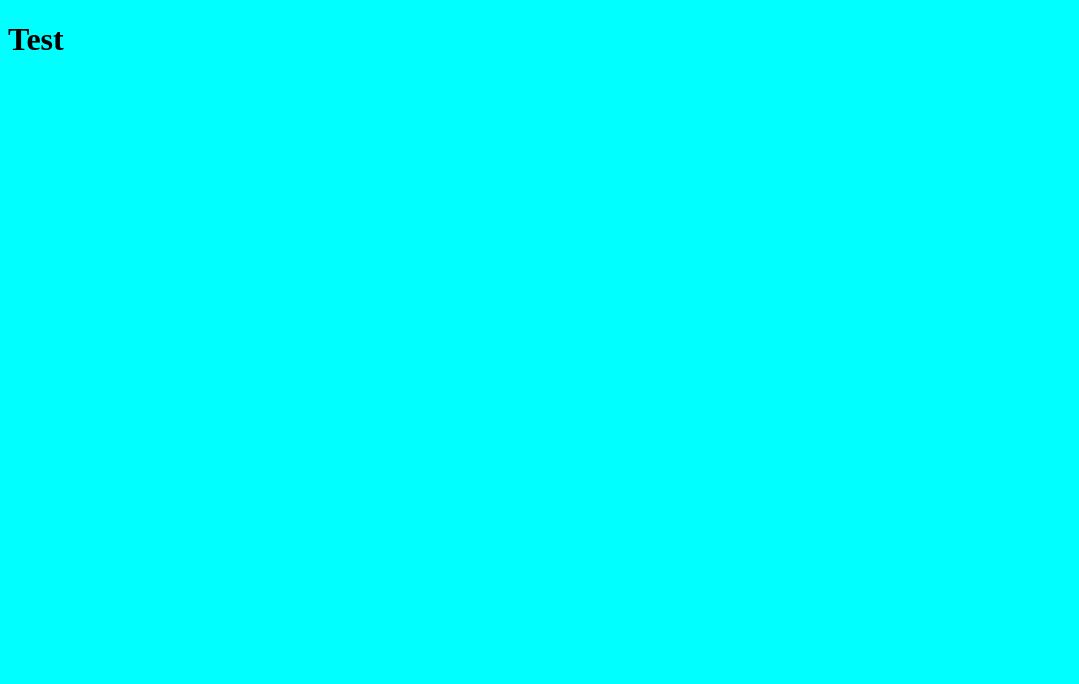
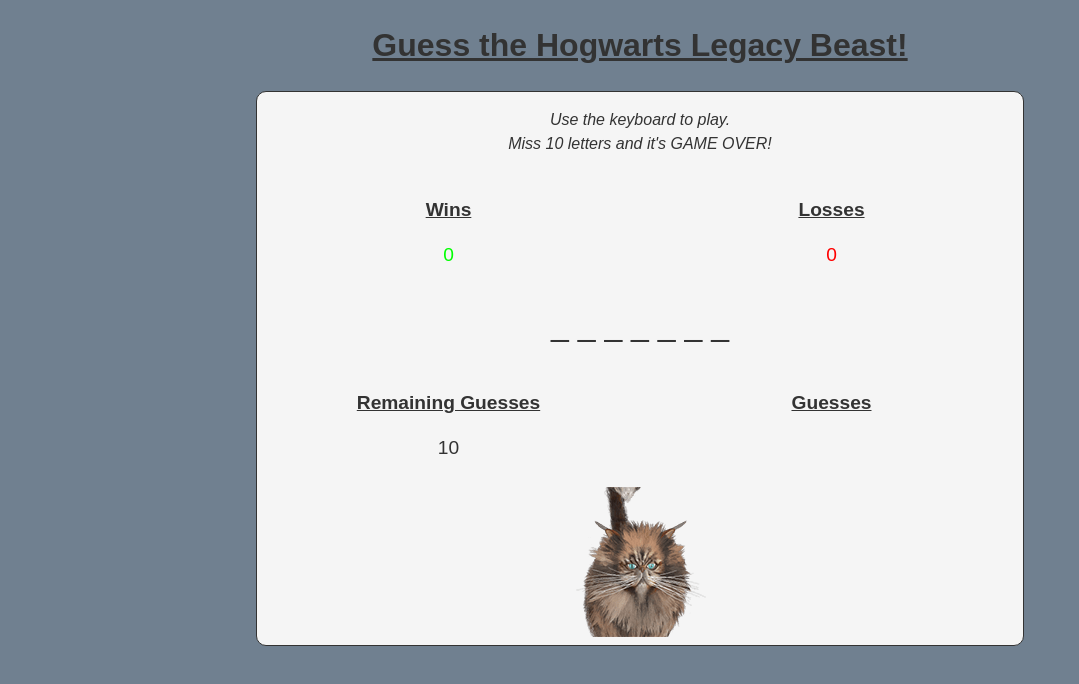
Before and after one commit to chriscdaniel/HMgame, a plain HTML site: page index.html in a window 1280 px wide. Shown: the whole page, without its empty margins (0-1079 px from the left). Drawn offline with Linux system fonts and the light colour scheme.

Commit message:
Game completed!

```diff
--- a/index.html
+++ b/index.html
@@ -8,8 +8,47 @@
     <title>Hangman Game</title>
 </head>
 <body>
+    <main>
 
-<h1 id="test">Test</h1>
+     <h1>Guess the Hogwarts Legacy Beast!</h1>
+
+     <section class="game-container">
+        <p id="instructions">
+            Use the keyboard to play. <br>
+            Miss 10 letters and it's GAME OVER!
+        </p>
+
+        <div>
+            <h2>Wins</h2>
+            <p id="wins-count">0</p>
+        </div>
+
+        <div>
+            <h2>Losses</h2>
+            <p id="losses-count">0</p>
+        </div>
+
+        <p id="hidden-word"></p>
+
+        <div>
+            <h2>Remaining Guesses</h2>
+            <p id="guesses-count"></p>
+        </div>
+
+        <div>
+            <h2>Guesses</h2>
+            <p id="guesses"></p>
+        </div>
+
+        <div id="image-div">
+        </div>
+     </section>
+
+
+
+
+     </main>
+
 
     <script type="text/javascript" src="./script.js"></script>
 </body>
--- a/script.js
+++ b/script.js
@@ -1 +1,138 @@
-alert("test");
+var winsCountElem = document.getElementById('wins-count')
+var lossesCountElem = document.getElementById('losses-count')
+var hiddenWordElem = document.getElementById('hidden-word')
+var guessesCountElem = document.getElementById('guesses-count')
+var guessesElem = document.getElementById('guesses')
+var imageDivElem = document.getElementById('image-div')
+
+var answers = ['diricawl', 'fwooper', 'hippogriff', 'jobberknoll', 'kneazle', 'mooncalf', 'niffler', 'puffskein', 'unicorn']
+var alphabet = "abcdefghijklmnopqrstuvwxyz";
+var winsCount = 0;
+var lossesCount = 0;
+var guessesCount = 10;
+var guesses = [];
+var previousWordIndex = -1;
+var currentWord = "";
+var hiddenWord = "";
+
+function getNewWordIndex() {
+    var newWordIndex = Math.floor(Math.random() * answers.length);
+
+    while (previousWordIndex === newWordIndex) {
+        newWordIndex = Math.floor(Math.random() * answers.length)
+    }
+
+    return newWordIndex;
+}
+
+function createHiddenWord() {
+    var newHiddenWord = "";
+
+    for (var i = 0; i <currentWord.length; i++) {
+        newHiddenWord += "_";
+    }
+
+    return newHiddenWord;
+}
+
+function updateHiddenWord(userGuess) {
+    var hiddenWordLetters = hiddenWord.split("");
+
+    for (var i = 0; i <currentWord.length; i++) {
+       if(currentWord[i] === userGuess) {
+           hiddenWordLetters[i] = userGuess;
+        }
+    }
+
+    hiddenWord = hiddenWordLetters.join("");
+}
+
+function formatHiddenWord() {
+    return hiddenWord.split("").join(" ");
+}
+
+function updateWins() {
+    winsCount++;
+    winsCountElem.textContent = winsCount;
+}
+
+function updateLosses() {
+    lossesCount++;
+    lossesCountElem.textContent = lossesCount;
+}
+
+function playAgain(msg) {
+    var playAgain = confirm(msg);
+
+    if (playAgain) {
+        startGame();
+    } else {
+      document.removeEventListener("keyup" , playGame);
+    }
+}
+
+function resetGame() {
+    guessesCount = 10;
+    guesses = [];
+    hiddenWord = "";
+    previousWordIndex = getNewWordIndex();
+}
+
+function startGame() {
+    resetGame();
+
+    // Set the words
+    currentWord = answers[previousWordIndex];
+    console.log({currentWord});
+    hiddenWord = createHiddenWord();
+    currentImage = "/images/" + currentWord + ".png";
+    console.log({currentImage});
+
+    // Update the DOM
+    hiddenWordElem.textContent = formatHiddenWord();
+    guessesCountElem.textContent = guessesCount;
+    guessesElem.textContent = guesses.join(", ");
+    imageDivElem.innerHTML = "<img src=' " + currentImage + "'width='150' height='150'/>";
+
+    // Listen for user guesses
+    document.addEventListener("keyup" , playGame);
+}
+
+function playGame(event) {
+    var userGuess = event.key.toLowerCase();
+    var isValidGuess = alphabet.includes(userGuess);
+
+    if (isValidGuess) {
+        var isInCurrentWord = currentWord.includes(userGuess);
+
+        if(isInCurrentWord) {
+            updateHiddenWord(userGuess);
+            hiddenWordElem.textContent = formatHiddenWord();
+
+            var userWon = !hiddenWord.includes("_")
+
+            if(userWon) {
+                updateWins();
+                playAgain("WINNER! You are awesome! Play again?");
+            }
+
+            } else {
+                var hasPreviouslyGuessed = guesses.includes(userGuess);
+
+                if(!hasPreviouslyGuessed) {
+                guessesCount--;
+                guessesCountElem.textContent = guessesCount;
+
+            if (guessesCount === 0) {
+                updateLosses();
+                playAgain("GAME OVER! Don't suck next time, lol! Play again?");
+            } else {
+                guesses.push(userGuess);
+                guessesElem.textContent = guesses.join(", ");
+                }
+            }
+        }
+    }
+}
+
+startGame();
--- a/style.css
+++ b/style.css
@@ -1,3 +1,79 @@
-html {
-    background-color: aqua;
+*,
+*::before,
+after {
+    box-sizing: border-box;
 }
+
+html,
+body {
+    margin: 0;
+    padding: 0;
+    font-family: sans-serif;
+    font-size: 16px;
+    line-height: 1.5;
+    color:#333 ;
+    background-color: slategray;
+}
+
+main {
+    margin: 0 auto;
+    padding: 0 1rem;
+    max-width: 800px;
+}
+
+h1 {
+    text-align: center;
+    text-decoration: underline;
+}
+
+h2 {
+    margin: 1rem 0;
+    font-size: 1.2rem;
+    text-decoration: underline;
+}
+
+.game-container {
+    display: grid;
+    grid-template-columns: repeat(2, 1fr);
+    gap: 1rem;
+    text-align: center;
+    border: 1px solid #333;
+    padding: 0.5rem;
+    background-color: whitesmoke;
+    border-radius: 10px;
+}
+
+.game-container p {
+    margin: 0.5rem 0;
+}
+
+#instructions {
+    grid-column: 1 / 3;
+    font-size: 1rem;
+    font-style: italic;
+}
+
+#hidden-word {
+    grid-column: 1 / 3;
+    font-size: 2rem;
+}
+
+#wins-count,
+#losses-count,
+#guesses-count,
+#guesses {
+    font-size: 1.2rem;
+}
+
+#wins-count {
+    color: lime;
+}
+
+#losses-count {
+    color: red;
+}
+
+#image-div {
+    grid-column: 1 / 3;
+    height: 150px;
+}
```
Also changed, not shown: images/diricawl.png (added), images/fwooper.png (added), images/hippogriff.png (added), images/jobberknoll.png (added), images/kneazle.png (added), images/mooncalf.png (added), images/niffler.png (added), images/puffskein.png (added), images/unicorn.png (added).
